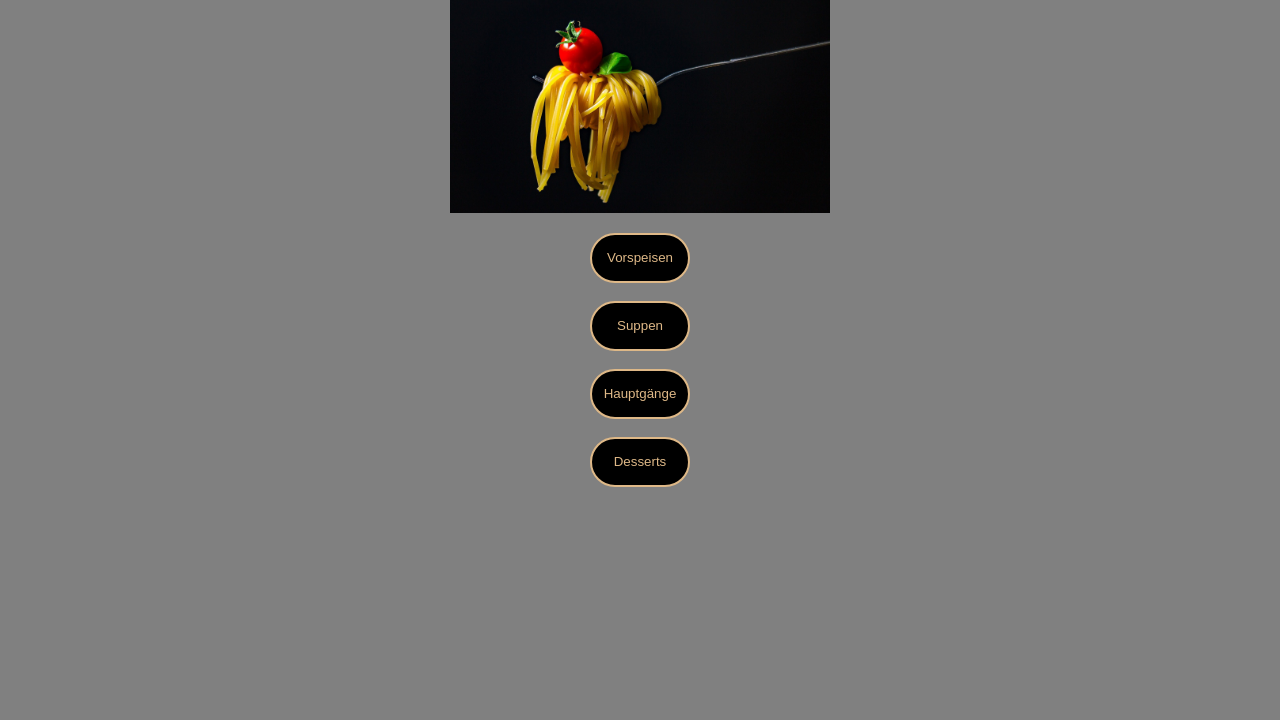
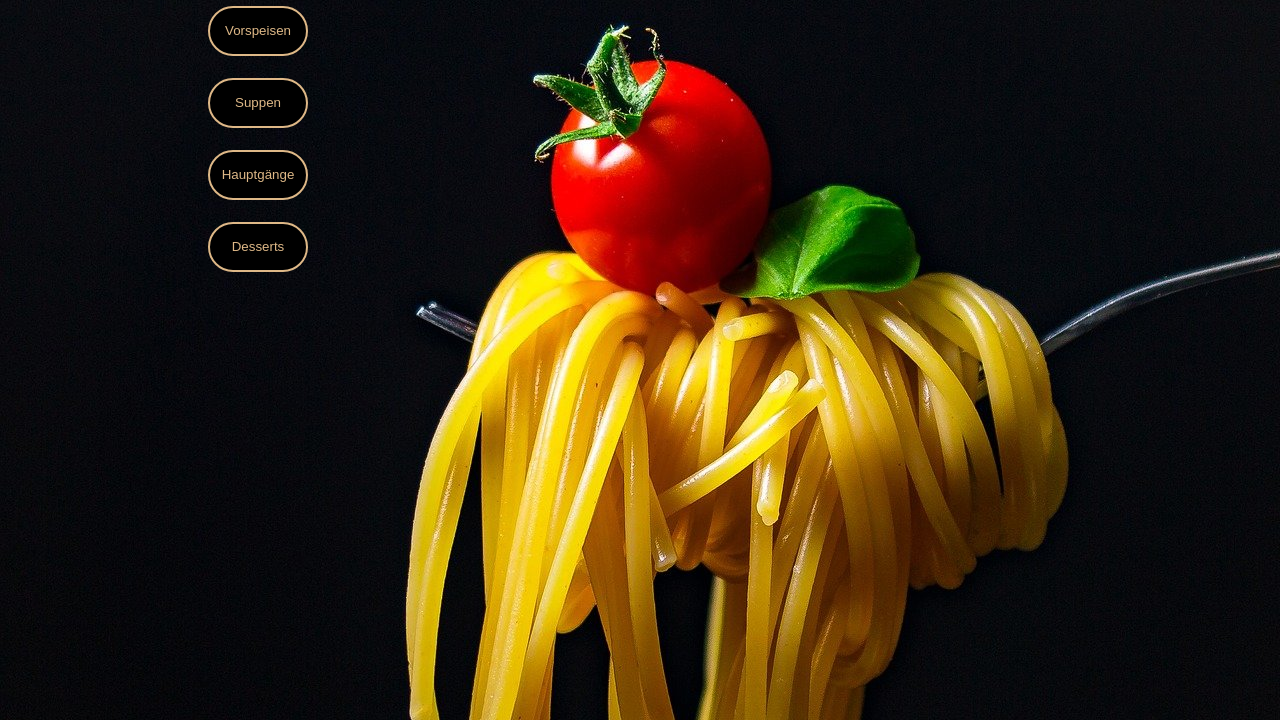
Before and after one commit to abosnak/abosnak.github.io, a plain HTML site: page index.html in a window 1280 px wide. Shown: the part 80-800 px from the top of the page. Drawn offline with Linux system fonts and the light colour scheme.

Commit message:
redesign

```diff
--- a/index.html
+++ b/index.html
@@ -1,6 +1,10 @@
 <!DOCTYPE html>
 <html lang="en">
 <head>
+    <link rel="preconnect" href="https://fonts.googleapis.com">
+    <link rel="preconnect" href="https://fonts.gstatic.com" crossorigin>
+    <link href="https://fonts.googleapis.com/css2?family=Nunito+Sans:ital,wght@0,200;0,300;0,400;0,600;1,200;1,300;1,400&display=swap" rel="stylesheet">
+
     <link rel="stylesheet" href="style.css">
     <meta charset="UTF-8">
     <meta http-equiv="X-UA-Compatible" content="IE=edge">
@@ -8,8 +12,8 @@
     <title>alex_food</title>
 </head>
 <body>
+
     <div><h1>Food by Alex</h1></div>
-    <div><img src="/main_pic.jpg" alt="main"></div>
     <div>
         <button>Vorspeisen</button><br>
         <button>Suppen</button><br>
@@ -17,6 +21,5 @@
         <button>Desserts</button><br>
 
     </div>
-
 </body>
 </html>
--- a/style.css
+++ b/style.css
@@ -1,16 +1,15 @@
-img {
-    width: 30%;
-    margin-left: auto;
-    margin-right: auto;
-    display: block;
-    margin-bottom: 20px;
-}
+
 h1{
     text-align: center;
     color: white;
+    font-family: 'Nunito Sans', sans-serif;
+
 }
 body{
     background-color: gray;
+    font-family: 'Nunito Sans', sans-serif;
+    background-image: url(main_pic.jpg);
+
 }
 button{
     background-color: black;
@@ -19,7 +18,6 @@ button{
     height: 50px;
     border: 2px solid;
     border-radius: 25px;
-    margin-left: auto;
-    margin-right: auto;
+    margin-left: 200px;
     display: block;
 }
```
